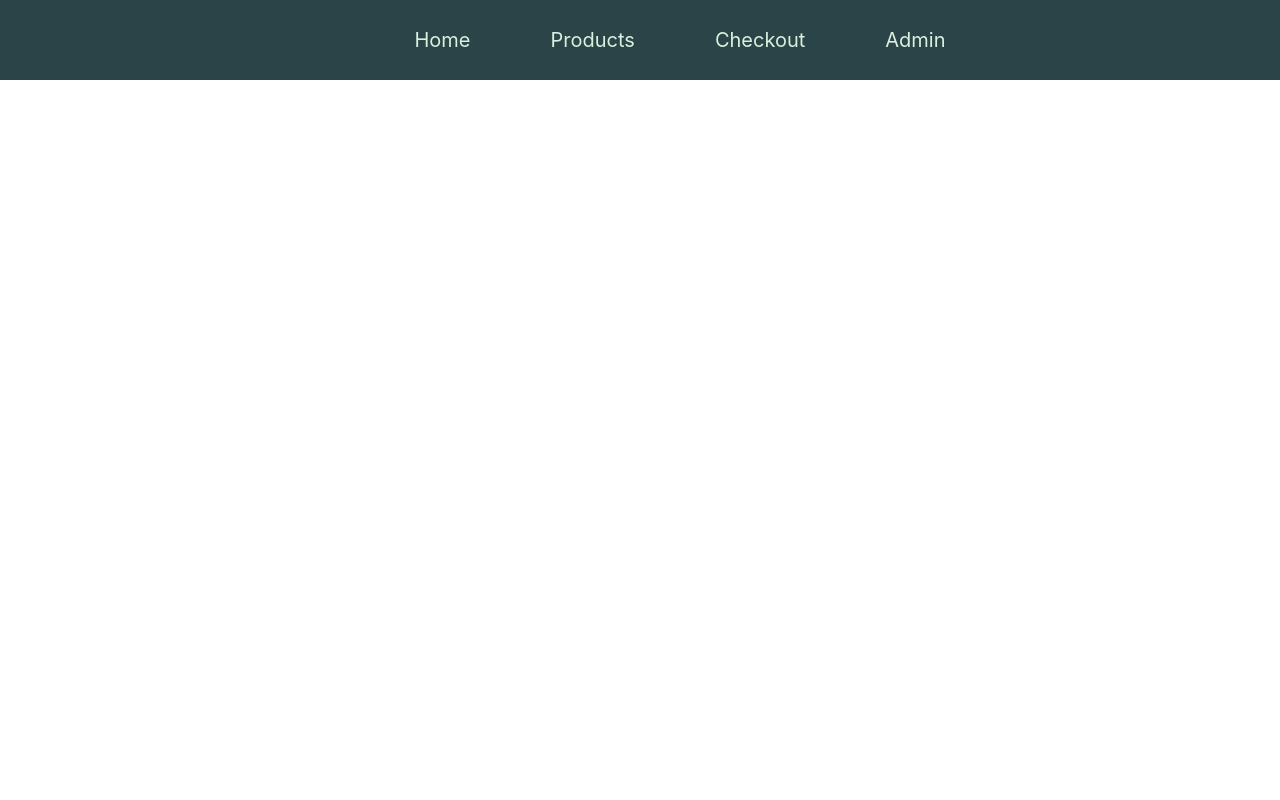
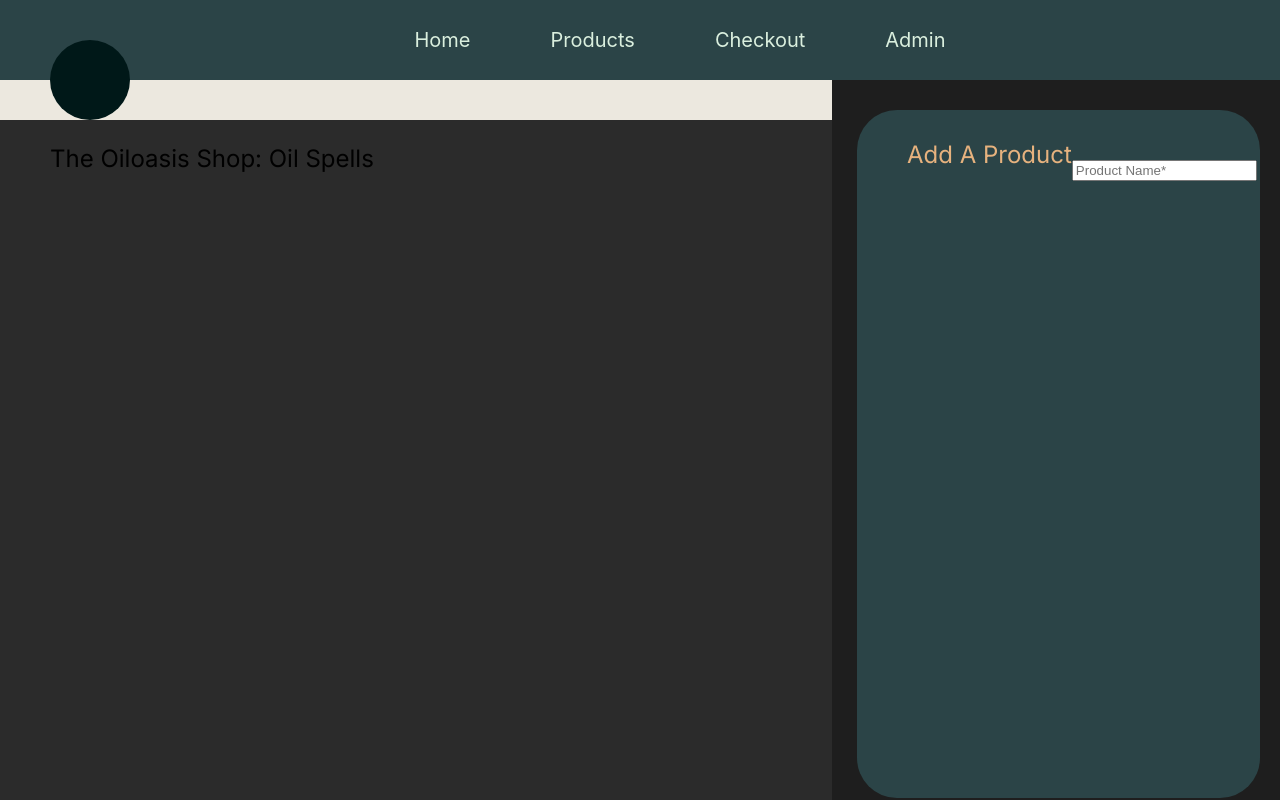
Before and after one commit to Tsebo200/Oiloasis, a React (Create React App) app in the folder client/: page /admin in a window 1280 px wide. Built offline with nearby package versions, Linux system fonts and the light colour scheme.

Commit message:
Starting Admin Page

```diff
--- a/client/src/Pages/Admin.jsx
+++ b/client/src/Pages/Admin.jsx
@@ -1,10 +1,28 @@
 import React from 'react'
 import MainNavBar from '../Components/NavBar/MainNavBar'
+import styles from '../Pages/Admin.module.scss'
+import Logo from '../Components/Logo/Logo'
+
+
 
 function Admin() {
   return (
     <>
     <MainNavBar/>
+    <div className={styles.main_container}>
+    <Logo/>
+    <div className={styles.left_side}>
+      <p className={styles.shop_heading}>The Oiloasis Shop: Oil Spells</p>
+    </div>
+      <div className={styles.right_side}>
+          <div className={styles.add_form_container}>
+            <p className={styles.add_product_text}>Add A Product</p>
+            <input className={styles.product_name} placeholder='Product Name*'></input>
+
+          </div>
+
+      </div>
+    </div>
     </>
   )
 }
--- /dev/null
+++ b/client/src/Pages/Admin.module.scss
@@ -0,0 +1,56 @@
+@import '../Scss/Style.scss';
+
+.main_container{
+    width: 100vw;
+    height: 90vh;
+    background: #ECE8DF;
+}
+
+.left_side{
+    width: 65vw;
+    height: 85vh;
+    margin-top: 5vh;
+    margin-left: -130px;
+    background: #2b2b2b;
+    float: left;
+}
+
+.right_side{
+    width: 35vw;
+    height: 90vh;
+    background: #1e1e1e;
+    float: left;
+}
+
+.shop_heading{
+    font-size: x-large;
+    font-family: Inter;
+    font-weight: 400;
+    margin-left: 50px;
+    float: left;
+}
+
+.add_form_container{
+    width: 90%;
+    height: 86vh;
+    background: #2B4447;
+    margin-top: 30px;
+    margin-left: 25px;
+    border-radius: 40px;
+    float: left;
+}
+
+.add_product_text{
+    font-size: x-large;
+    font-family: Inter;
+    color: #E6B27E;
+    font-weight: 400;
+    margin-left: 50px;
+    margin-top: 30px;
+    float: left;
+}
+
+.product_name{
+    margin-top: 50px;
+    float: left;
+}
--- a/client/src/Pages/Checkout.jsx
+++ b/client/src/Pages/Checkout.jsx
@@ -1,12 +1,12 @@
 import React from 'react'
 import MainNavBar from '../Components/NavBar/MainNavBar'
-
 
 
 function Checkout() {
   return (
     <>
     <MainNavBar/>
+
     </>
   )
 }
--- a/client/src/Pages/Products.jsx
+++ b/client/src/Pages/Products.jsx
@@ -12,9 +12,11 @@ function Products() {
       <div className={styles.main_container}>
       <Logo/>
             <div className={styles.left_side}>
-              <div className={styles.filter_section}>
+                <div className={styles.filter_section}>
                 <p className={styles.filter_text}>Filter</p>
+                <div className={styles.filter_box}></div>
               </div>
+            <div className={styles.bag_box}></div>
 
             </div>
             <div className={styles.right_side}></div>
--- a/client/src/Pages/Products.module.scss
+++ b/client/src/Pages/Products.module.scss
@@ -14,6 +14,13 @@
     float: left;
 }
 
+.bag_box{
+    width: 100%;
+    height: 37vh;
+    background: blue;
+    float: left;
+}
+
 .right_side{
     width: 70vw;
     height: 90vh;
@@ -23,10 +30,9 @@
 
 .filter_section{
     width: 100%;
-    height: 30vh;
-
+    height: 50vh;
     padding-top: 20px;
-    background: rgb(119, 119, 225);
+    // background: rgb(119, 119, 225);
 }
 
 .filter_text{
@@ -37,3 +43,10 @@
     color: #E6B27E;
     float: left;
 }
+
+.filter_box{
+    width: 100%;
+    height: 42vh;
+    background: green;
+    float: left;
+}
```
Also changed, not shown: 1 other file (tests, documents, lock files or other folders).
